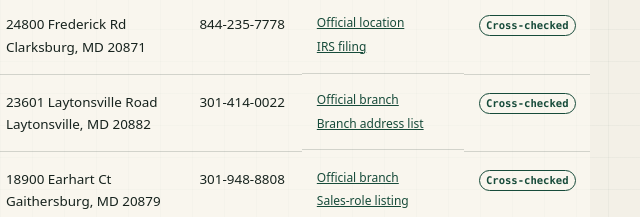
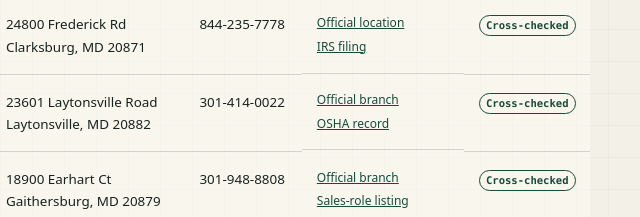
Before and after one commit to a0920103307-droid/northstar-schema-review-site, a plain HTML site: page export-research/english/washington-dc-sample.html in a window 1280 px wide. Shown: the part 2083-2300 px from the top of the page, 640-1280 px from the left. Drawn offline with Linux system fonts and the light colour scheme.

Commit message:
Use independent Ruppert source

```diff
--- a/export-research/english/washington-dc-sample.html
+++ b/export-research/english/washington-dc-sample.html
@@ -111,7 +111,7 @@
                 <td>Ruppert Landscape – Laytonsville<br><small>Commercial landscaping</small></td>
                 <td>23601 Laytonsville Road<br>Laytonsville, MD 20882</td>
                 <td>301-414-0022</td>
-                <td class="source-links"><a href="https://www.ruppertlandscape.com/locations/commercial-landscaping-laytonsville/" target="_blank" rel="noopener">Official branch</a><a href="https://www.ruppertlandscape.com/wp-content/uploads/2025/10/100925-Branch-Addresses.pdf" target="_blank" rel="noopener">Branch address list</a></td>
+                <td class="source-links"><a href="https://www.ruppertlandscape.com/locations/commercial-landscaping-laytonsville/" target="_blank" rel="noopener">Official branch</a><a href="https://www.osha.gov/ords/imis/establishment/inspection_detail?id=1907080.015" target="_blank" rel="noopener">OSHA record</a></td>
                 <td><span class="status">Cross-checked</span></td>
               </tr>
               <tr>
```
Also changed, not shown: 1 other file.
